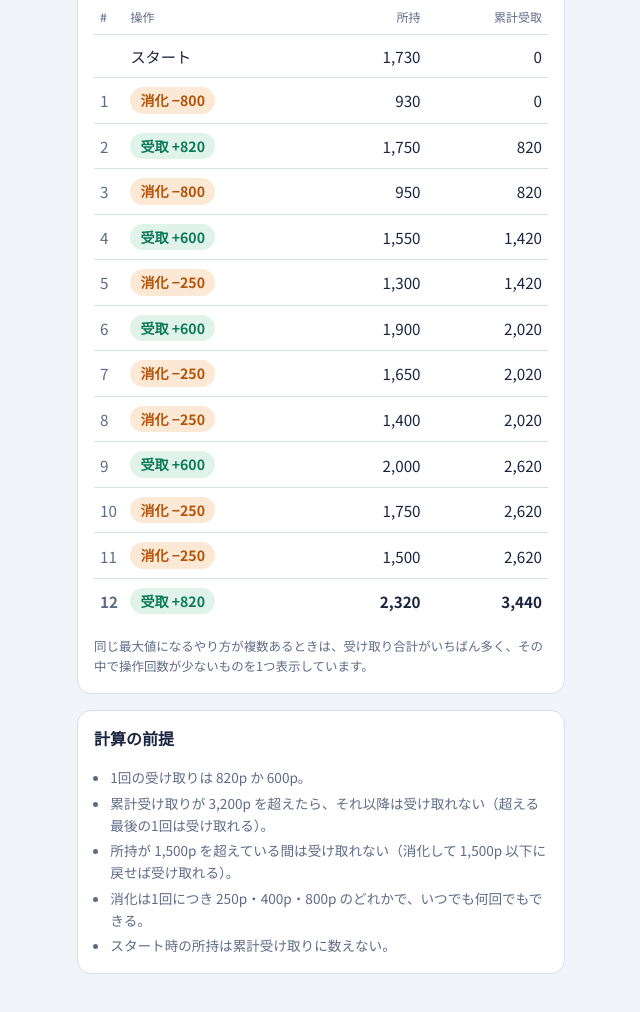
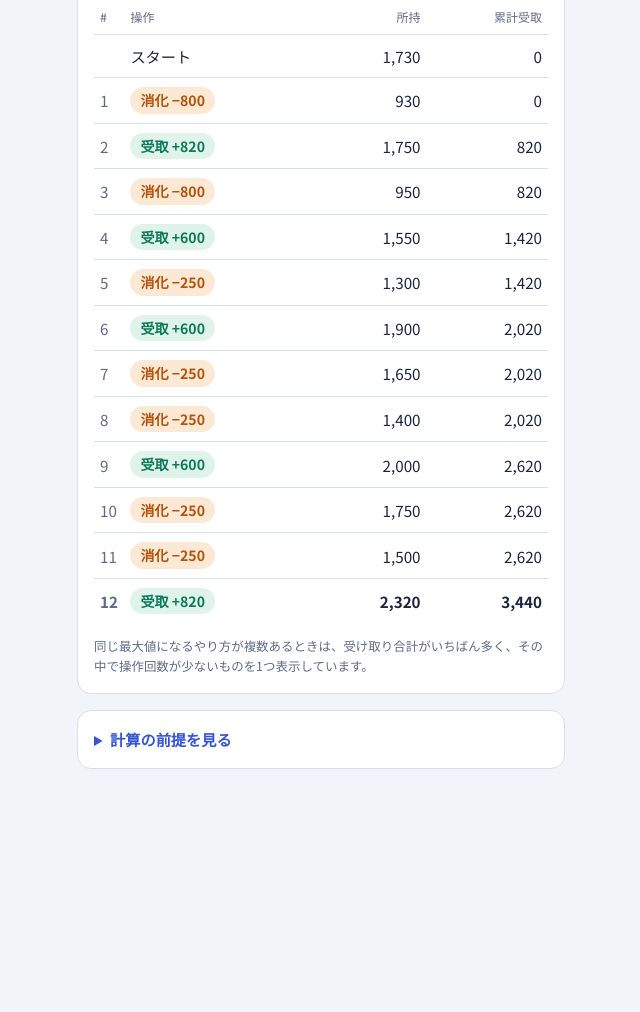
Before and after one commit to peparrot/pokemongo, a plain HTML site: page mptool/index.html in a window 1280 px wide. Shown: the part 629-1641 px from the top of the page, without its empty margins (319-959 px from the left). After the commit the page ends 1446 px from the top, so only its background shows below. Drawn offline with Linux system fonts and the light colour scheme.

Commit message:
計算の前提を折りたたみにする
Co-Authored-By: Claude Fable 5.2 <noreply@anthropic.com>
Claude-Session: https://claude.ai/code/session_01QS8poqKycyMptrCSpUxUME

```diff
--- a/mptool/index.html
+++ b/mptool/index.html
@@ -124,6 +124,7 @@ input:focus-visible, button:focus-visible, summary:focus-visible {
 .grid { display: grid; grid-template-columns: 1fr 1fr; gap: 12px; }
 details summary { cursor: pointer; font-weight: 700; font-size: .95rem; color: var(--accent); }
 details[open] summary { margin-bottom: 12px; }
+details.card { display: block; }
 .hint { font-size: .78rem; color: var(--muted); margin: 0; }
 .result {
   background: var(--accent);
@@ -221,10 +222,10 @@ tr.last td { font-weight: 700; }
 
   <div id="out"></div>
 
-  <section class="card" aria-label="計算の前提">
-    <h2>計算の前提</h2>
+  <details class="card" id="premise">
+    <summary>計算の前提を見る</summary>
     <ul class="rules" id="rules"></ul>
-  </section>
+  </details>
 </main>
 
 <script>
```
